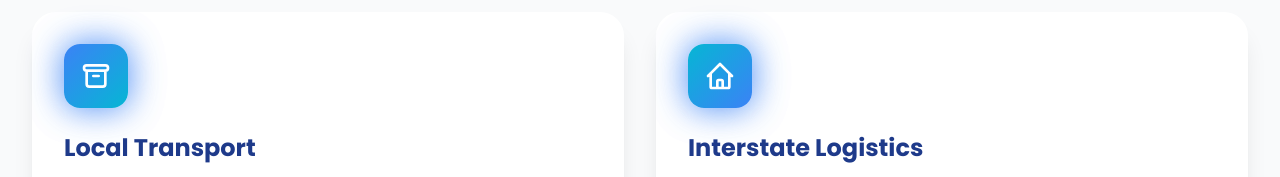
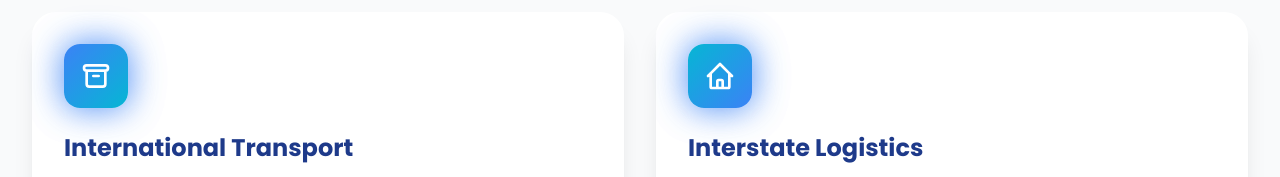
Before and after one commit to saeel-12/sk-temp, a plain HTML site: page index.html in a window 1280 px wide. Shown: the part 1280-1457 px from the top of the page. Drawn offline with nearby package versions, Linux system fonts and the light colour scheme.

Commit message:
first commit

```diff
--- a/index.html
+++ b/index.html
@@ -323,7 +323,7 @@
                             <path stroke-linecap="round" stroke-linejoin="round" stroke-width="2" d="M5 8h14M5 8a2 2 0 110-4h14a2 2 0 110 4M5 8v10a2 2 0 002 2h10a2 2 0 002-2V8m-9 4h4"></path>
                         </svg>
                     </div>
-                    <h3 class="text-2xl font-bold text-blue-900 mb-4">Local Transport</h3>
+                    <h3 class="text-2xl font-bold text-blue-900 mb-4">International Transport</h3>
                     <p class="text-gray-600 leading-relaxed">Fast and reliable local delivery services for all your shipment needs within the city.</p>
                 </div>
 
```
